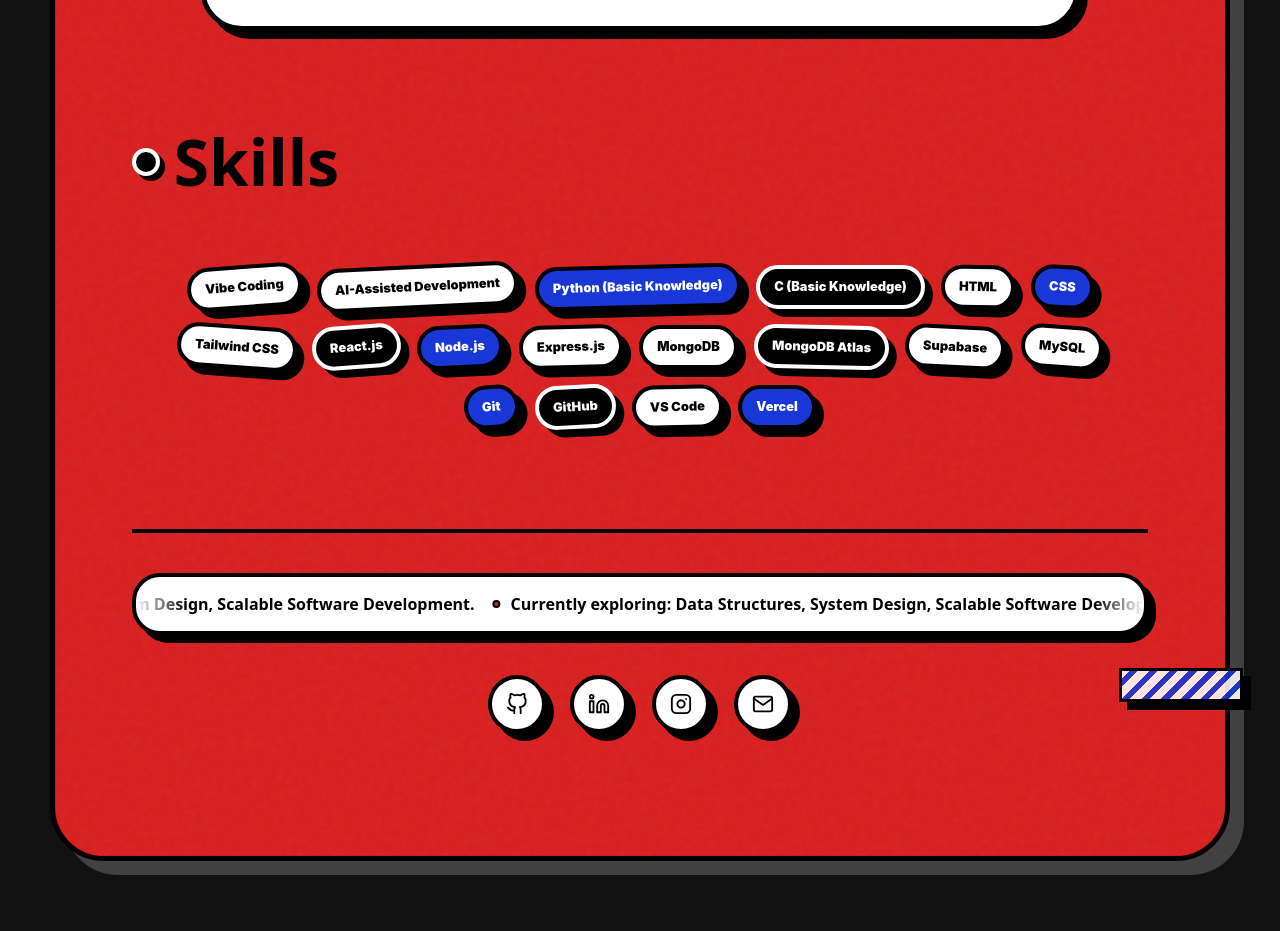
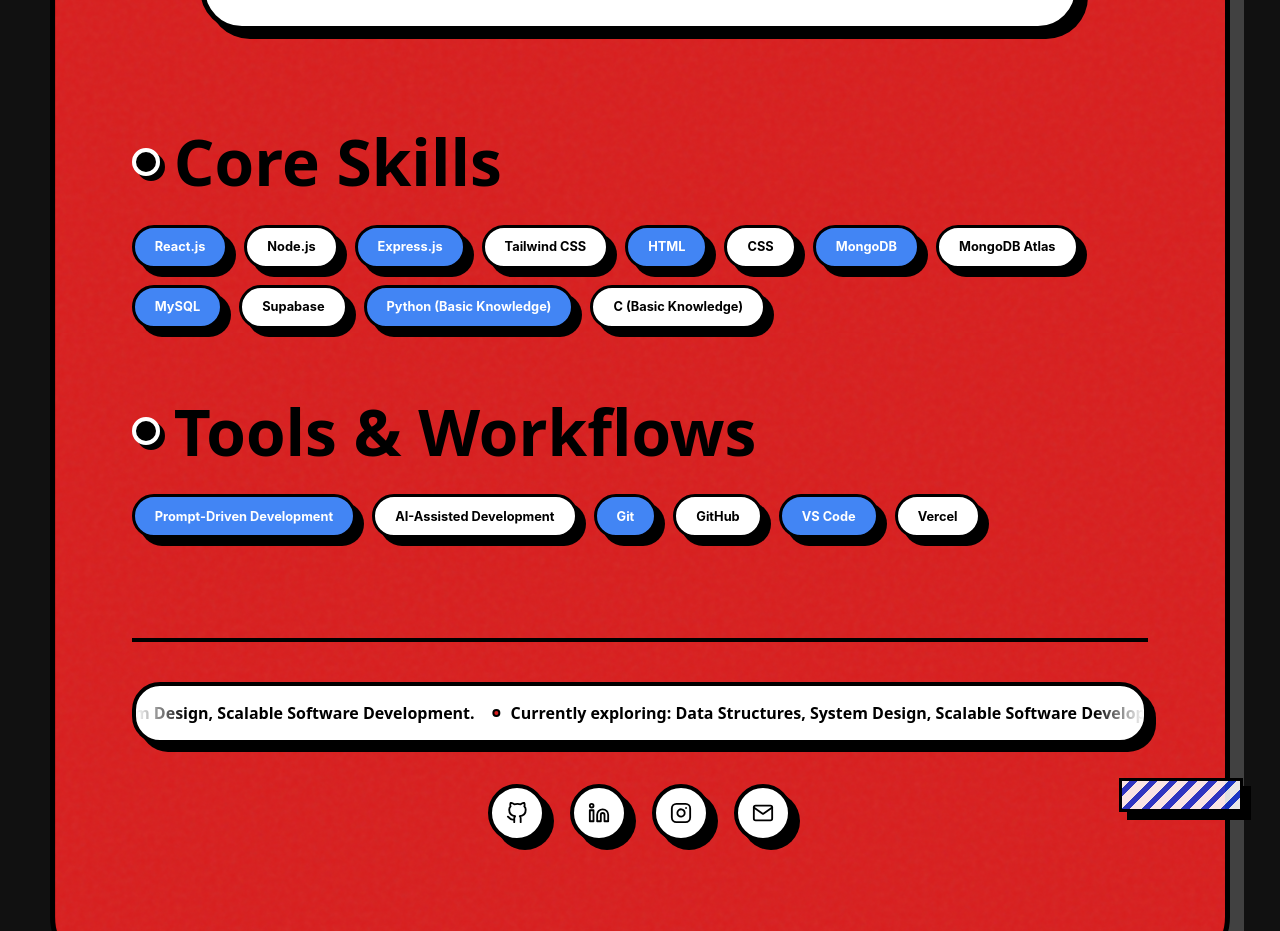
Before and after one commit to pranavrkurup/Portfolio, a React (Vite) app: page / in a window 1280 px wide. Shown: the part 2060-2991 px from the top of the page. Built offline with nearby package versions, Linux system fonts and the light colour scheme.

Commit message:
Refactor Skills & Tools section into distinct Core Skills and Tools & Workflows with Neo-Brutalist styling

```diff
--- a/src/App.tsx
+++ b/src/App.tsx
@@ -28,21 +28,24 @@
   },
 ];
 
-const skills = [
-  'Vibe Coding',
-  'AI-Assisted Development',
-  'Python (Basic Knowledge)',
-  'C (Basic Knowledge)',
-  'HTML',
-  'CSS',
-  'Tailwind CSS',
+const coreSkills = [
   'React.js',
   'Node.js',
   'Express.js',
+  'Tailwind CSS',
+  'HTML',
+  'CSS',
   'MongoDB',
   'MongoDB Atlas',
+  'MySQL',
   'Supabase',
-  'MySQL',
+  'Python (Basic Knowledge)',
+  'C (Basic Knowledge)',
+];
+
+const toolsSkills = [
+  'Prompt-Driven Development',
+  'AI-Assisted Development',
   'Git',
   'GitHub',
   'VS Code',
@@ -185,19 +188,30 @@
 
         <section className="skills-zone">
           <div className="skills-area scrap-animate" aria-labelledby="skills-title">
-            <h2 id="skills-title">
-              <span className="heading-dot" aria-hidden="true" /> Skills
-            </h2>
-            <div className="skills-cloud" aria-label="Skills">
-              {skills.map((skill, index) => (
-                <span
-                  className={`skill-pill skill-${(index % 9) + 1}`}
-                  key={skill}
-                  style={{ '--spin': `${((index % 7) - 3) * 1.4}deg` } as CSSProperties}
-                >
-                  {skill}
-                </span>
-              ))}
+            <div className="skills-section">
+              <h2 id="core-skills-title">
+                <span className="heading-dot" aria-hidden="true" /> Core Skills
+              </h2>
+              <div className="skills-cloud" aria-label="Core Skills">
+                {coreSkills.map((skill) => (
+                  <span className="skill-pill" key={skill}>
+                    {skill}
+                  </span>
+                ))}
+              </div>
+            </div>
+
+            <div className="skills-section">
+              <h2 id="tools-skills-title">
+                <span className="heading-dot" aria-hidden="true" /> Tools & Workflows
+              </h2>
+              <div className="skills-cloud" aria-label="Tools & Workflows">
+                {toolsSkills.map((skill) => (
+                  <span className="skill-pill" key={skill}>
+                    {skill}
+                  </span>
+                ))}
+              </div>
             </div>
           </div>
         </section>
--- a/src/index.css
+++ b/src/index.css
@@ -459,51 +459,42 @@
   gap: clamp(46px, 6vw, 72px);
 }
 
+.skills-section {
+  display: grid;
+  gap: 32px;
+}
+
 .skills-cloud {
   display: flex;
   flex-wrap: wrap;
-  justify-content: center;
   gap: 16px;
-  width: min(980px, 100%);
-  margin: 0 auto;
 }
 
 .skill-pill {
-  position: relative;
-  z-index: 1;
   display: inline-flex;
   align-items: center;
   justify-content: center;
   min-height: 44px;
-  padding: 10px 14px;
-  color: var(--ink);
-  background: var(--white);
-  border: 4px solid var(--ink);
-  border-radius: var(--radius-pill);
-  box-shadow: var(--shadow-sticker);
+  padding: 8px 20px;
+  color: #000000;
+  background: #ffffff;
+  border: 3px solid black;
+  border-radius: 9999px;
+  box-shadow: 8px 8px 0px #000000;
   font-size: clamp(0.78rem, 1vw, 0.9rem);
-  font-weight: 900;
+  font-weight: bold;
   line-height: 1.2;
   text-align: center;
-  transform: rotate(var(--spin));
-  transition: transform 180ms ease, box-shadow 180ms ease, z-index 180ms ease;
+  transition: transform 180ms ease;
 }
 
-.skill-pill:nth-child(3n) {
-  color: var(--white);
-  background: var(--blue);
-}
-
-.skill-pill:nth-child(4n) {
-  color: var(--white);
-  background: var(--ink);
-  border-color: var(--white);
+.skill-pill:nth-child(odd) {
+  color: #ffffff;
+  background: #4285F4;
 }
 
 .skill-pill:hover {
-  z-index: 5;
-  transform: translateY(-4px) scale(1.03) rotate(0deg);
-  box-shadow: var(--shadow-sticker-hover);
+  transform: translateY(-2px);
 }
 
 .footer-zone {
@@ -731,10 +722,6 @@
     justify-self: stretch;
     transform: rotate(0deg);
   }
-
-  .skills-cloud {
-    grid-template-columns: repeat(2, minmax(0, 1fr));
-  }
 }
 
 @media (max-width: 560px) {
@@ -774,14 +761,6 @@
     padding: 30px 22px;
   }
 
-  .skills-cloud {
-    grid-template-columns: 1fr;
-  }
-
-  .skill-pill:nth-child(2n) {
-    --stagger: 0;
-  }
-
   .github-pill {
     min-width: 154px;
   }
```
